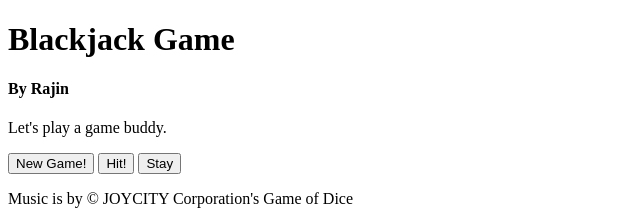
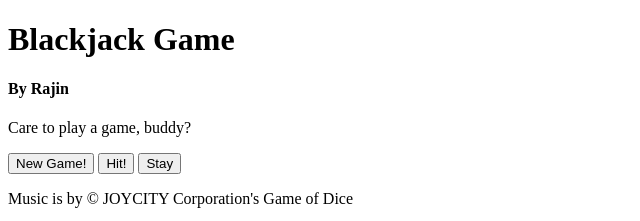
Before and after one commit to RDonat/blackjack-game, a plain HTML site: page index.html in a window 1280 px wide. Shown: the top 221 px of the page, 0-640 px from the left. Drawn offline with Linux system fonts and the light colour scheme.

Commit message:
change first p text

```diff
--- a/index.html
+++ b/index.html
@@ -8,7 +8,7 @@
   <body>
     <h1 id = "title">Blackjack Game</h1>
     <h4>By Rajin</h4>
-    <p id = "text-area">Let's play a game buddy.</p>
+    <p id = "text-area">Care to play a game, buddy?</p>
     <button id = "new-game">New Game!</button>
     <button id = "hit-button">Hit!</button>
     <button id = "stay-button">Stay</button>
```
